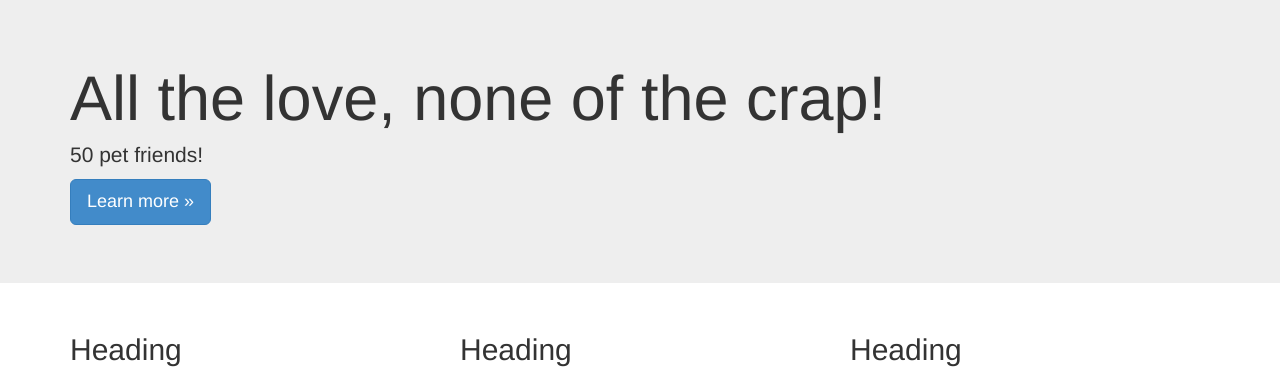
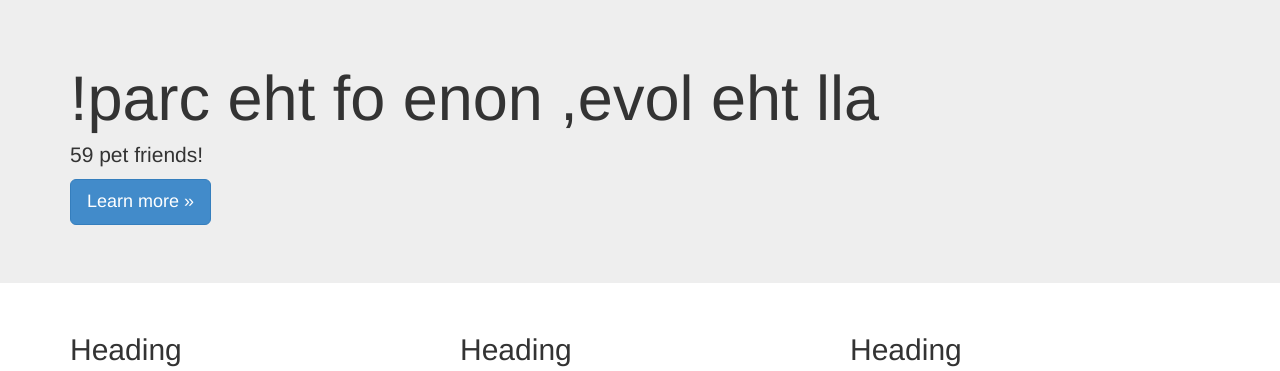
Before and after one commit to Protogenoi/SymfonyCasts_PHP_COURSE_ONE, a PHP site: page / in a window 1280 px wide. Shown: the part 51-422 px from the top of the page. Run offline with PHP 8.4, Linux system fonts and the light colour scheme.

Commit message:
Completed Chapter 2: Functions!

```diff
--- a/index.php
+++ b/index.php
@@ -70,12 +70,11 @@
             <?php
 
             $cleverWelcomeMessage = 'All the love, none of the crap!';
-            $pupCount = 50;
-
+            $pupCount = rand(50, 100);
 
             ?>
 
-            <h1><?php echo $cleverWelcomeMessage; ?></h1>
+            <h1><?php echo strrev(strtolower($cleverWelcomeMessage)); ?></h1>
 
             <p><?php echo $pupCount; ?> pet friends!</p>
 
```
